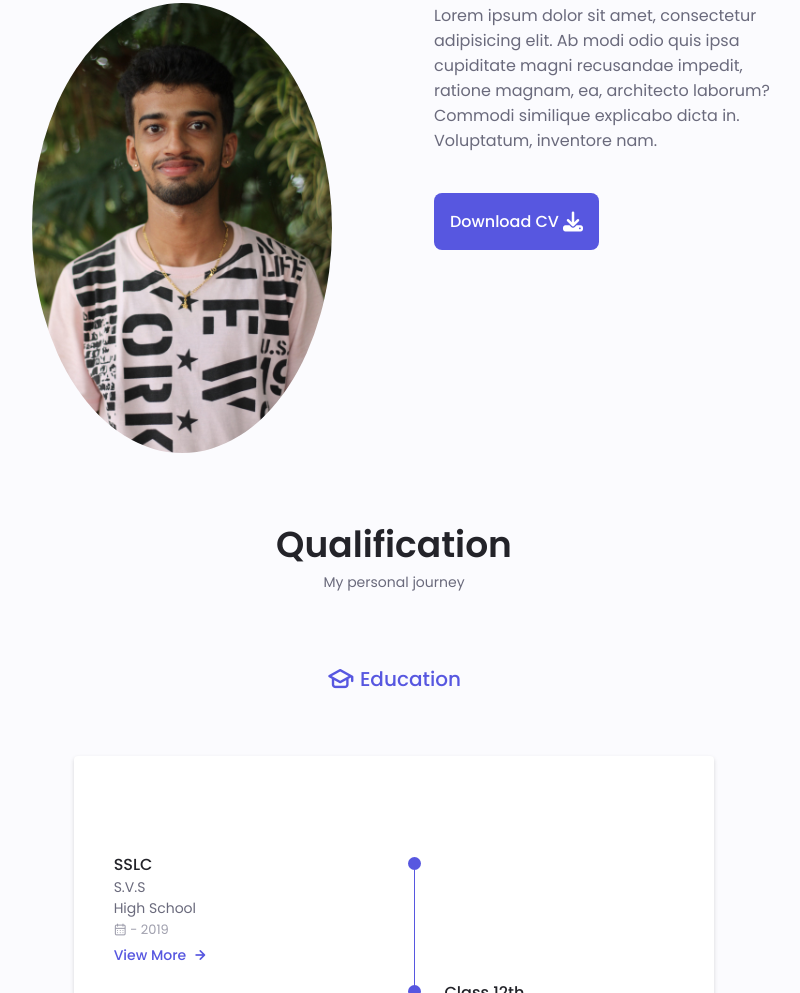
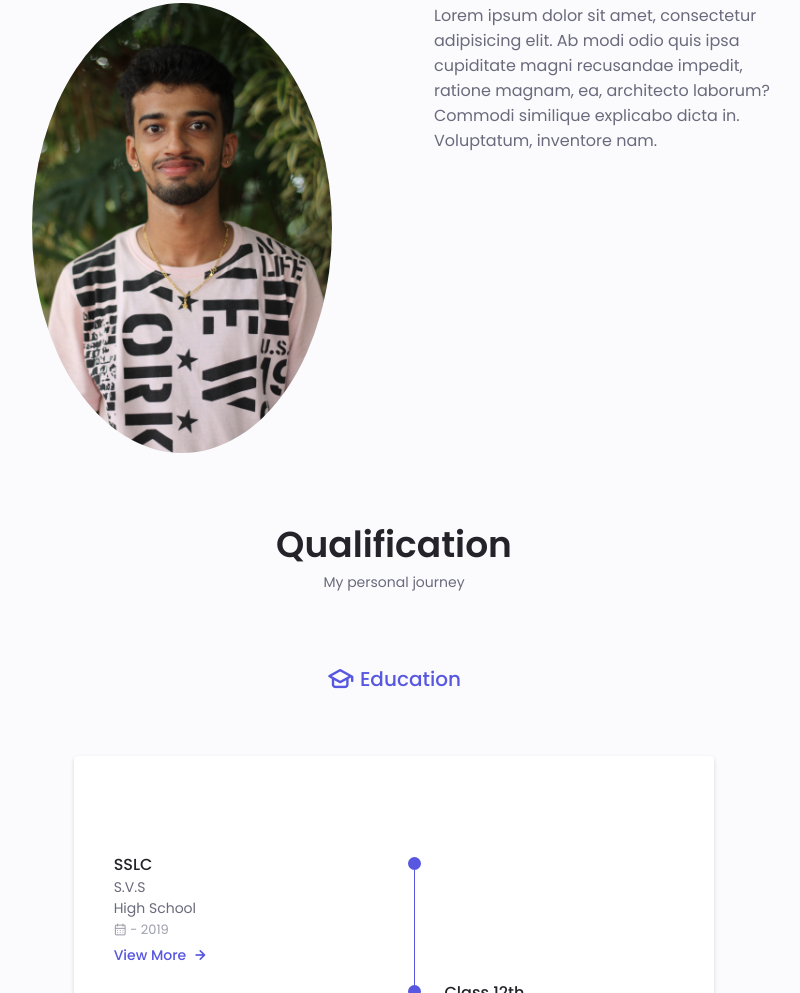
Before and after one commit to Khaledshahin321/test, a plain HTML site: page index.html in a window 1280 px wide. Shown: the part 972-1965 px from the top of the page, without its empty margins (246-1046 px from the left). Drawn offline with nearby package versions, Linux system fonts and the light colour scheme.

Commit message:
Update index.html

```diff
--- a/index.html
+++ b/index.html
@@ -167,11 +167,7 @@
 Lorem ipsum dolor sit amet, consectetur adipisicing elit. Ab modi odio quis ipsa cupiditate magni recusandae impedit, ratione magnam, ea, architecto laborum? Commodi similique explicabo dicta in. Voluptatum, inventore nam.            </p>
 
 
-            <div class="about__buttons">
-              <a download="" href="assets\MyCV.pdf" class="button button--flex">
-                Download CV<i class="fas fa-download button__icon"></i>
-              </a>
-            </div>
+
           </div>
         </div>
       </section>
```
